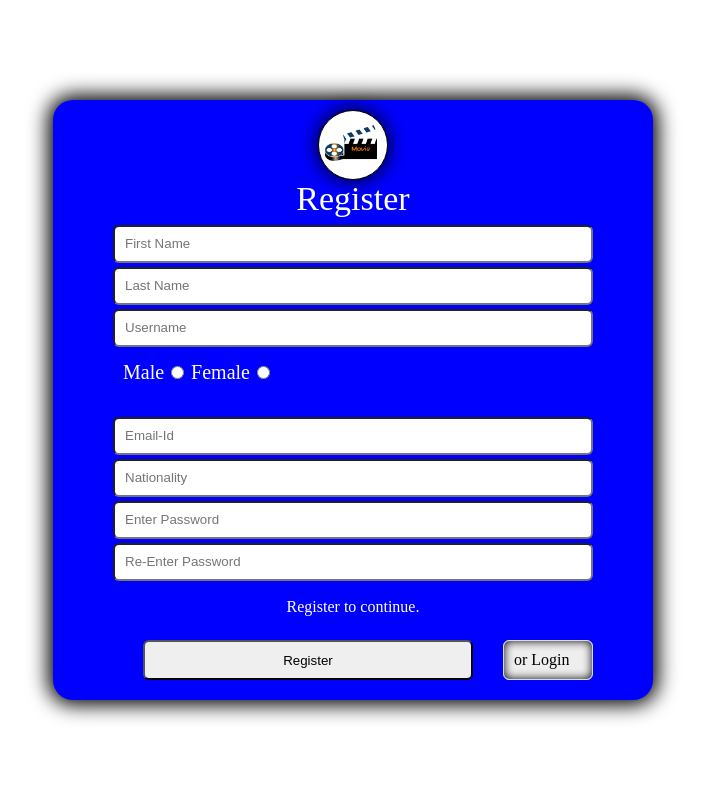
After one commit to pshreyam/movie-recommendation, a Flask app: page /register in a window 1280 px wide. The commit adds this page. Shown: the whole page, without its empty margins (287-992 px from the left). Run offline with Flask 2, Linux system fonts and the light colour scheme.

Commit message:
Simple login page minus authentication and userpage

```diff
--- a/app.py
+++ b/app.py
@@ -1,6 +1,10 @@
 try:
-    from submodules import loadMovies
-    from submodules import searchMovies
+    from submodules import (
+        loadMovies,
+        searchMovies,
+        handleLogin,
+        handleRegister,
+    )
 except ImportError:
     print("Couldn't load loadMovies module.")
 
@@ -11,19 +15,62 @@ from flask import (
     render_template,
     request,
     session,
-    make_response
 )
 
-app=Flask(__name__)
-app.secret_key="kjsd_!hfkjsdhfkjdsh"
+app = Flask(__name__)
+app.secret_key = "kjsd_!hfkjsdhfkjdsh"
 
 @app.route("/")
 def index():
-    return redirect(url_for('search'))
+    if 'name' in session.keys():
+        return redirect(url_for('movies'))
+    return render_template('index.html')
+
+@app.route("/register",methods=['GET','POST'])
+def register():
+    if request.method=="POST":
+        user = {
+            'firstName' : request.form['fname'],
+            'lastName' : request.form['lname'],
+            'userName' : request.form['uname'],
+            'gender' : request.form['gender'],
+            'email' : request.form['email'],
+            'nationality' : request.form['nation'],
+            'password' : request.form['pwd'],
+            'repassword' :request.form['repwd']
+        }
+        registered, err = handleRegister.registerUser(user)
+        if registered:
+            return redirect(url_for('login'))
+        else:
+            return render_template('register.html',error = err)
+    if 'name' in session.keys():
+        return redirect(url_for('movies'))
+    return render_template('register.html',error = None)
+
+@app.route('/logout')
+def logout():
+    session.pop('name',None)
+    return redirect(url_for('index'))
+
+@app.route("/login",methods=['GET','POST'])
+def login():
+    if request.method=='POST':
+        username = request.form['uname']
+        password = request.form['pwd']
+        logged_in, err = handleLogin.doLogin(username,password)
+        if (logged_in):
+            session['name'] = username
+            return redirect(url_for('movies'))
+        else:
+            return render_template('login.html', error = err)
+    if 'name' in session.keys():
+        return redirect(url_for('movies'))
+    return render_template('login.html', error = None)
 
 @app.route("/movies")
 @app.route("/movies/<category>")
-def movies(category="imdb"):
+def movies(category = "imdb"):
     movies = loadMovies.loadMovies(category)
     return render_template('movies.html',movies=movies,category=category)
 
@@ -32,7 +79,7 @@ def movie_details(category,id):
     movie = loadMovies.loadMovies(category)[id-1]
     return render_template('movie-details.html',movie=movie)
 
-@app.route("/search",methods=["GET","POST"])
+@app.route("/search",methods = ["GET","POST"])
 def search():
     searchResult = None
     searchCategory = None
--- a/templates/movie-details.html
+++ b/templates/movie-details.html
@@ -7,6 +7,7 @@
     <meta name="description" content="">
     <meta name="viewport" content="width=device-width, initial-scale=1">
     <link rel="stylesheet" href="{{url_for('static',filename='css/movie-details.css')}}">
+    <link rel='icon' href="{{url_for('static',filename='img/logo.png')}}" type='image/x-icon'>
 </head>
 <body>
 <div class="container">
@@ -23,6 +24,7 @@
         <li><a href="{{url_for('movies')}}/kids">Kids</a></li>
         <li><a href="{{url_for('movies')}}">Top 100 Imdb movies</a></li>
         <li id="search-link"><a href="{{url_for('search')}}">Search</a></li>
+        <li id="logout"><a href="{{url_for('logout')}}">Logout</a></li>
     </ul>
 </div>
 <div class="header">{{movie.generate_content().title}}</div>
--- a/templates/movies.html
+++ b/templates/movies.html
@@ -7,6 +7,7 @@
     <meta name="description" content="">
     <meta name="viewport" content="width=device-width, initial-scale=1">
     <link rel="stylesheet" href="{{url_for('static',filename='css/movies.css')}}">
+    <link rel='icon' href="{{url_for('static',filename='img/logo.png')}}" type='image/x-icon'>
 </head>
 <body>
 <div class="container">
@@ -23,6 +24,7 @@
         <li><a href="{{url_for('movies')}}/kids">Kids</a></li>
         <li><a href="{{url_for('movies')}}">Top 100 Imdb movies</a></li>
         <li id="search-link"><a href="{{url_for('search')}}">Search</a></li>
+        <li id="logout"><a href="{{url_for('logout')}}">Logout</a></li>
     </ul>
 </div>
 <div class="header">MOVIES (Top {{movies|length}} {{category.upper()}} movies)</div>
--- /dev/null
+++ b/templates/register.html
@@ -0,0 +1,196 @@
+<!DOCTYPE html>
+<html>
+	<head>
+		<meta charset="utf-8">
+	    <meta http-equiv="X-UA-Compatible" content="IE=edge">
+	    <title>CORONA MOVIES</title>
+	    <meta name="description" content="">
+	    <meta name="viewport" content="width=device-width, initial-scale=1">
+		<link rel='icon' href="{{url_for('static',filename='img/logo.png')}}" type='image/x-icon'>
+	</head>
+	<body>
+		<style>
+			*{
+				box-sizing: border-box;
+				margin:0;
+				padding:0;
+			}
+			.container{
+				width:100%;
+				height:100%;
+				position:absolute;
+			}
+			.login-box{
+				background-color:blue;
+				width:600px;
+				height:600px;
+				position:absolute;
+				left:50%;
+				top:50%;
+				transform: translate(-50%,-50%);
+				border-radius:20px;
+				box-shadow:0 0 20px 5px black;
+			}
+			.login-box .name{
+				position:absolute;
+				top:80px;
+				left:50%;
+				width:100px auto;
+				height:40px;
+				transform:translateX(-50%);
+				color:white;
+				font-size:34px;
+				user-select: none;
+			}
+			.login-box .logobox{
+				position:absolute;
+				top:10px;
+				left:50%;
+				width:70px;
+				height:70px;
+				border-radius:50%;
+				border:1px solid black;
+				transform:translateX(-50%);
+				background-color:white;
+				user-select: none;
+				box-shadow: 0 0 20px 0 #000;
+			}
+			.login-box .logobox img{
+				padding:5%;
+				width:95%;
+				height:95%;
+				user-select: none;
+			}
+			.login-box .input-area{
+				width:80%;
+				height:60%;
+				position:absolute;
+				top:120px;
+				left:10%;
+				display:inline-grid;
+			}
+			.login-box #error{
+				width:80%;
+				height:25px;
+				position:absolute;
+				top:83%;
+				left:10%;
+				color:white;
+				font-size: 16px;
+				text-align:center;
+			}
+			.login-box input[type=submit]{
+				width:55%;
+				height:40px;
+				position:absolute;
+				top:90%;
+				left:15%;
+				border-radius:6px;
+				cursor:pointer;
+			}
+			.login-box .link{
+				color:black;
+				text-decoration:none;
+				border:1px solid #ddd;
+				width:15%;
+				height:40px;
+				position:absolute;
+				top:90%;
+				left:75%;
+				border-radius:6px;
+				padding:10px;
+				background-color: #eee;
+				box-shadow: 0 0 10px 0 inset #000;
+			}
+			.login-box .input-area input[type=text]{
+				width:100%;
+				height:90%;
+				margin:5px 0;
+				border-radius:6px;
+				padding:0 10px;
+			}
+			.login-box .input-area input[type=password]{
+				width:100%;
+				height:90%;
+				margin:5px 0;
+				border-radius:6px;
+				padding:0 10px;
+			}
+			.login-box .input-area input[type=email]{
+				width:100%;
+				height:90%;
+				margin:5px 0;
+				border-radius:6px;
+				padding:0 10px;
+			}
+			.login-box .input-area .gender-box{
+				width:100%;
+				height:90%;
+				margin:5px 0;
+				padding:10px 10px;
+				font-size: 20px;
+			}
+			.login-box .input-area input[type=radio]{
+				width:17px;
+				height:90%px;
+				padding:10px;
+			}
+			.login-box .input-area label{
+				color:white;
+				user-select: none;
+			}
+		</style>
+		<div class="container">
+			<div class="login-box">
+				<form action="" method="post">
+					<a href='/'>
+						<div class="logobox">
+							<img src="./static/img/logo.png" />
+						</div>
+					</a>
+					<div class="name">
+						Register
+					</div>
+					<div class ="input-area">
+
+						<!--User FullName-->
+						<input type="text" value="" name="fname" id="fname" placeholder="First Name" maxlength="30" required spellcheck="false">
+						<input type="text" value="" name="lname" id="lname" placeholder="Last Name" maxlength="30" required spellcheck="false">
+
+						<!--Username-->
+						<input type="text" value="" name="uname" id="uname" placeholder="Username" maxlength="30" required spellcheck="false">
+
+						<!--User Gender-->
+						<div class="gender-box">
+							<label for="male">Male</label>
+							<input type="radio" value="M" name="gender" id="male" required>
+							<label for="female">Female</label>
+							<input type="radio" value="F" name="gender" id=
+							"female" required>
+						</div>
+
+						<!--Email-->
+						<input type="email" value="" name="email" id="email" placeholder="Email-Id" spellcheck="false" required>
+
+						<!--Nationality-->
+						<input type="text" value="" name="nation" id="nation" placeholder="Nationality" spellcheck="false" required>
+
+						<!--Password-->
+						<input type="password" value="" name="pwd" id="pwd" placeholder="Enter Password" required>
+						<input type="password" value="" name="repwd" id="repwd" placeholder="Re-Enter Password" required>
+
+					</div>
+					<input type="submit" value="Register">
+					<a href='/login' class='link'>or Login</a>
+					<span id='error'>
+						{%if error%}
+							{{error}}
+						{%else%}
+							Register to continue.
+						{%endif%}
+					</span>
+				</form>
+			</div>
+		</div>
+	<body>
+</html>
--- a/templates/search.html
+++ b/templates/search.html
@@ -7,6 +7,7 @@
     <meta name="description" content="">
     <meta name="viewport" content="width=device-width, initial-scale=1">
     <link rel="stylesheet" href="{{url_for('static',filename='css/search.css')}}">
+    <link rel='icon' href="{{url_for('static',filename='img/logo.png')}}" type='image/x-icon'>
 </head>
 <body>
     <div class="container">
@@ -23,6 +24,7 @@
                 <li><a href="{{url_for('movies')}}/kids">Kids</a></li>
                 <li><a href="{{url_for('movies')}}">Top 100 Imdb movies</a></li>
                 <li id="search-link"><a href="{{url_for('search')}}">Search</a></li>
+                <li id="logout"><a href="{{url_for('logout')}}">Logout</a></li>
             </ul>
         </div>
         <div class="header">SEARCH MOVIES</div>
--- a/templates/sorry.html
+++ b/templates/sorry.html
@@ -8,12 +8,14 @@
     <meta name="description" content="">
     <meta name="viewport" content="width=device-width, initial-scale=1">
     <link rel="stylesheet" href="{{url_for('static',filename='css/sorry.css')}}">
+    <link rel='icon' href="{{url_for('static',filename='img/logo.png')}}" type='image/x-icon'>
 </head>
 
 <body>
     <div class="container">
         <div class="content">
-            <h1>Sorry! Page not available!</h1>
+            <h1>Sorry! Page not available!</h1><br>
+            <a href="{{url_for('index')}}">Go to Home Page</a>
         </div>
     </div>
 </body>
```
Also changed, not shown: static/css/movie-details.css (+10 -0 lines), static/css/movies.css (+7 -0 lines), static/css/search.css (+8 -0 lines), submodules/handleLogin.py (added, +19 -0 lines), submodules/handleRegister.py (added, +42 -0 lines), templates/index.html (added, +159 -0 lines), templates/login.html (added, +141 -0 lines), static/img/giphy.gif (added), static/img/logo.png (added).
